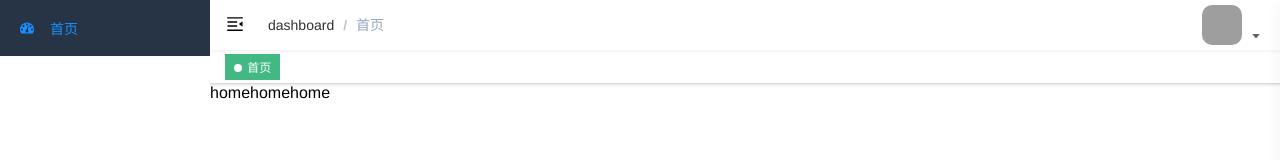
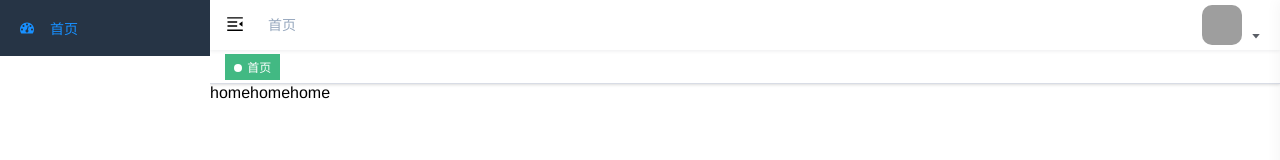
Before and after one commit to chenzway/vue-template, a Vue app: page /#/home in a window 1280 px wide. Shown: the top 160 px of the page. Built offline with nearby package versions, Linux system fonts and the light colour scheme; grey boxes are pictures that could not be loaded.

Commit message:
modify Breadcrumb

```diff
--- a/src/components/Breadcrumb/index.vue
+++ b/src/components/Breadcrumb/index.vue
@@ -32,8 +32,8 @@ export default {
       let matched = this.$route.matched.filter(item => item.name);
 
       const first = matched[0];
-      if (first && first.name.trim().toLocaleLowerCase() !== 'Dashboard'.toLocaleLowerCase()) {
-        matched = [{ path: '/dashboard', meta: { title: 'dashboard' }}].concat(matched);
+      if (first && first.name.trim().toLocaleLowerCase() !== 'home'.toLocaleLowerCase()) {
+        matched = [{ path: '/home', meta: { title: 'home' }}].concat(matched);
       }
 
       this.levelList = matched.filter(item => item.meta && item.meta.title && item.meta.breadcrumb !== false);
--- a/src/lang/en.js
+++ b/src/lang/en.js
@@ -1,7 +1,6 @@
 export default {
   navbar: {
     logOut: 'Log Out',
-    dashboard: 'Dashboard',
     github: 'Github',
     theme: 'Theme',
     size: 'Global Size'
--- a/src/lang/es.js
+++ b/src/lang/es.js
@@ -1,7 +1,6 @@
 export default {
   navbar: {
     logOut: 'Salir',
-    dashboard: 'Panel de control',
     github: 'Github',
     theme: 'Tema',
     size: 'Tamaño global'
--- a/src/lang/zh.js
+++ b/src/lang/zh.js
@@ -1,7 +1,6 @@
 export default {
   navbar: {
     logOut: '退出登录',
-    dashboard: '首页',
     github: '项目地址',
     theme: '换肤',
     size: '布局大小'
```
Also changed, not shown: src/router/index.js (+14 -6 lines).
